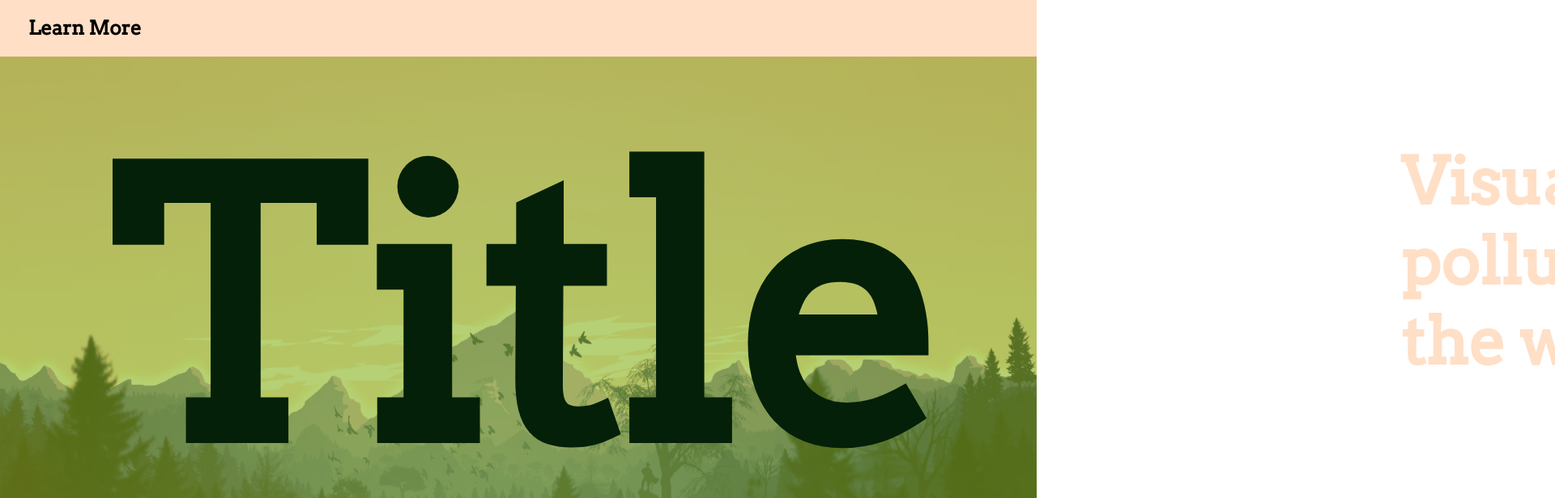
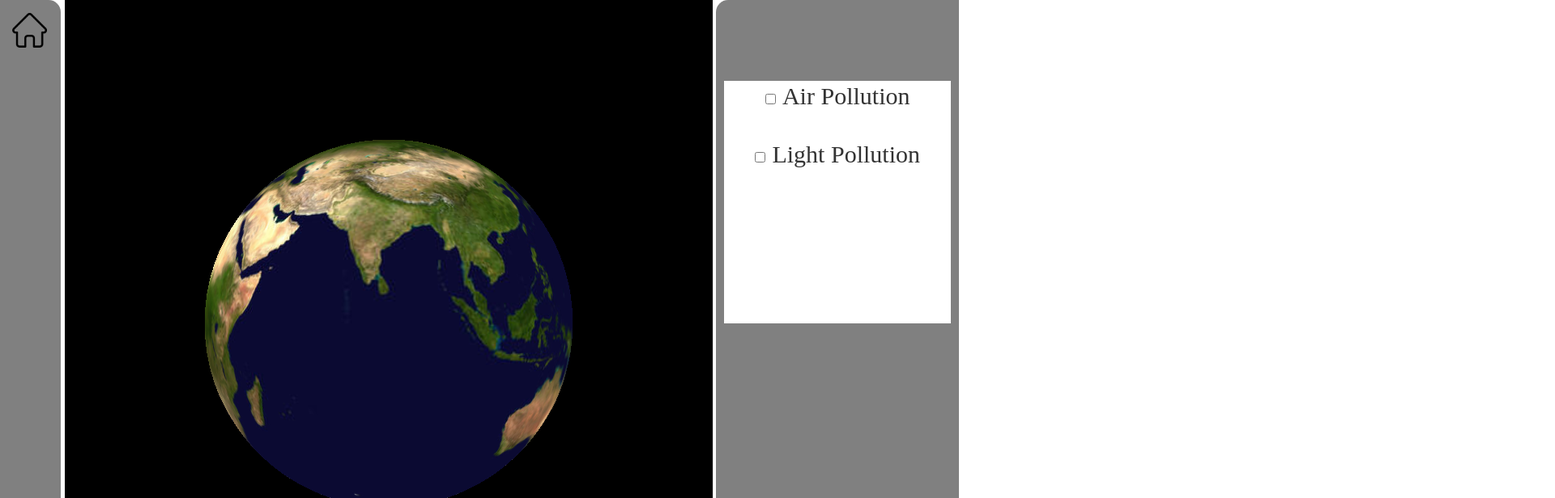
Before and after one commit to anirudhsnayak/PollutionVisualizer, a Svelte app: page / in a window 1280 px wide. Shown: the top 616 px of the page at 81% size, 1920 px wide, since content can reach past the window. Built offline with nearby package versions, Linux system fonts and the light colour scheme.

Commit message:
pollution checkboxes

```diff
--- a/src/app/Main.svelte
+++ b/src/app/Main.svelte
@@ -1,14 +1,24 @@
 <script>
     import Globe from "./globe/Globe.svelte";
-    import Visualizer from "./visualizer/Visualizer.svelte";
+    import SideBar from "./visualizer/SideBarLeft.svelte";
+    import SideBarRight from "./visualizer/SideBarRight.svelte";
     import Home from "./home/Home.svelte";
 </script>
 
-<Home/>
+<div id = "body">
+    <div class = "part">
+        <SideBar/>
+    </div>
 
+    <div class= "part">
+        <Globe/>
+    </div>
 
+    <div class = "part">
+        <SideBarRight/>
+    </div>
 
-
+</div>
 
 
 <style type="text/scss">
@@ -20,4 +30,12 @@
         width: 100%;
         top: 0; left: 0;
     }
+    #body {
+        height: 100%;
+    }
+    .part {
+        display:inline-block;
+        height: 100%;
+        vertical-align: top;
+    }
 </style>
--- a/src/app/globe/Globe.svelte
+++ b/src/app/globe/Globe.svelte
@@ -16,7 +16,6 @@ onMount(()=>{
 </script>
 
 <div id="globe"></div>
-test
 
 <style>
 
--- a/src/app/home/Button.svelte
+++ b/src/app/home/Button.svelte
@@ -2,14 +2,14 @@
 
 </script>
 
-<button on:click = {click}>3D Visualizer</button>
+<button>3D Visualizer</button>
 
 <style type="text/scss">
     button {
         background-color: #EEEEEE;
         color: #76A900;
         font-family: "Arvo";
-        font-size: 120px;
+        font-size: 110px;
         border-radius: 50px;
         opacity: 75%;
         padding: 50px;
--- a/src/app/home/Home.svelte
+++ b/src/app/home/Home.svelte
@@ -51,7 +51,7 @@
     }
     #title {
         font-family: "Arvo";
-        font-size: 450px;
+        font-size: 325px;
         color: #042009;
         padding-left: 80px;
         position:relative;
@@ -61,17 +61,19 @@
     }
     #desc {
         font-family: "Arvo";
-        font-size: 80px;
+        font-size: 60px;
         color: #FFDFC6;
         padding-left: 80px;
         position:relative;
-        left: 1650px;
+        left: 1200px;
         opacity: 100%;
-        bottom: 450px;
+        bottom: 320px;
     }
     #button {
-        width: 865px;
+        width: 850px;
         margin: auto;
+        position: relative;
+        bottom: 20px;
     }
 
 
--- /dev/null
+++ b/src/app/visualizer/SideBarLeft.svelte
@@ -0,0 +1,25 @@
+<script>
+    //this is where the globe page will go
+</script>
+
+<div id = "sidebar">
+    <input type = "image" src = "images/home-icon.png" alt = "yes" id = "home">
+</div>
+
+<style type="text/scss">
+    #sidebar {
+        height: 100%;
+        width: 75px;
+        background-color: gray;
+        border-top-right-radius: 15px;
+        border-bottom-right-radius: 15px;
+    }
+    #home {
+        width: 55px;
+        height: 55px;
+        border: none;
+        position: relative;
+        left: 9px;
+        top: 10px;
+    }
+</style>
--- /dev/null
+++ b/src/app/visualizer/SideBarRight.svelte
@@ -0,0 +1,51 @@
+<script>
+    //this is where the globe page will go
+</script>
+
+<div id = "sidebar">
+    <div id = "pollutions">
+        <input type = "checkbox" id = "air-pollution" class = "air-pollution" name = "air-pollution">
+        <label for = "air-pollution" class = "air-pollution">Air Pollution</label> <br> <br>
+        <input type = "checkbox" id = "light-pollution" class = "light-pollution" name = "light-pollution">
+        <label for = "light-pollution" class = "light-pollution">Light Pollution</label>
+    </div>
+
+</div>
+
+<style type="text/scss">
+    #sidebar {
+        height: 100%;
+        width: 300px;
+        background-color: gray;
+        border-top-left-radius: 15px;
+        border-bottom-right-radius: 15px;
+    }
+
+    #pollutions {
+        background-color: white;
+        width: 280px;
+        height: 300px;
+        margin:auto;
+        position: relative;
+        top: 100px;
+        font-size: 30px;
+        text-align: center;
+    }
+
+    .air-pollution {
+        display: inline-block;
+        margin: auto;
+        font-family: "Helvetica Light";
+
+    }
+
+    .light-pollution {
+        display: inline-block;
+        margin: auto;
+        font-family: "Helvetica Light";
+
+    }
+
+
+
+</style>
--- a/src/app/visualizer/Visualizer.svelte
+++ /dev/null
@@ -1,3 +0,0 @@
-<script>
-    //this is where the globe page will go
-</script>
```
Also changed, not shown: public/images/home-icon.png (added).
